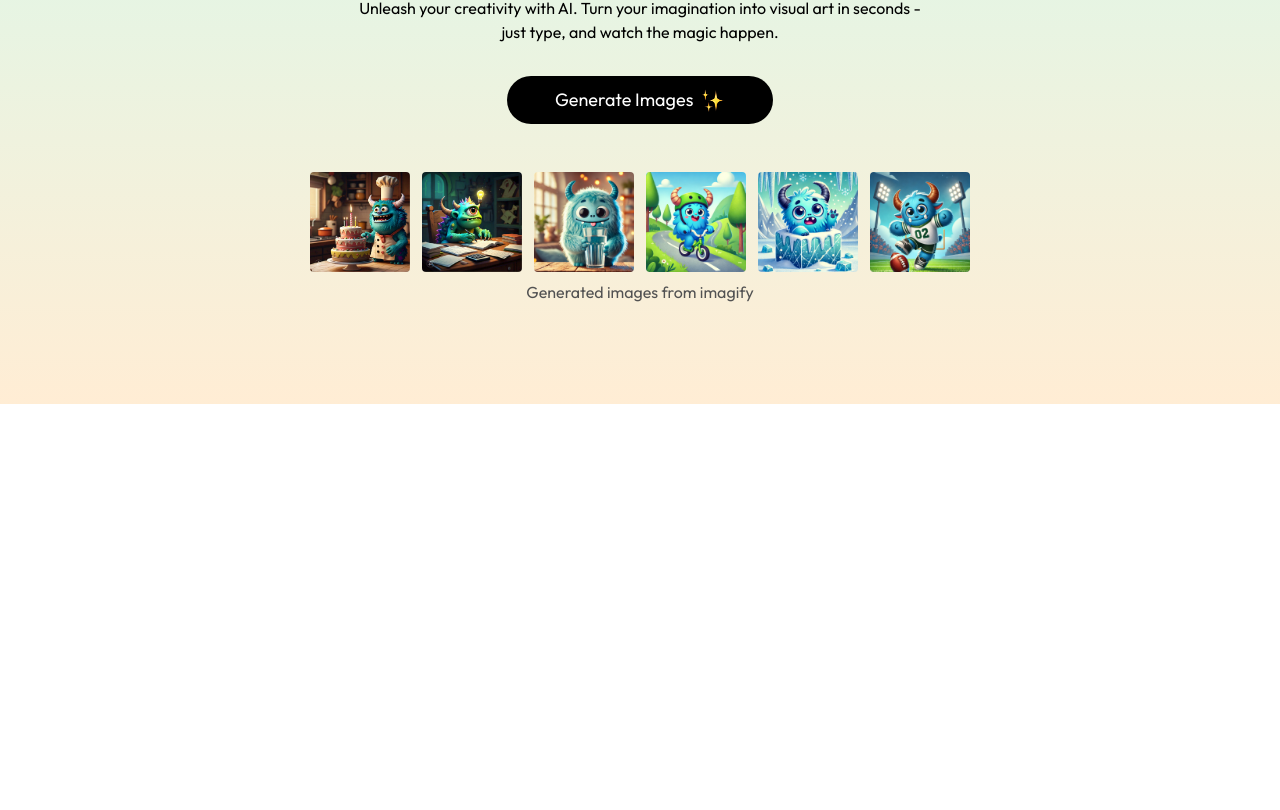
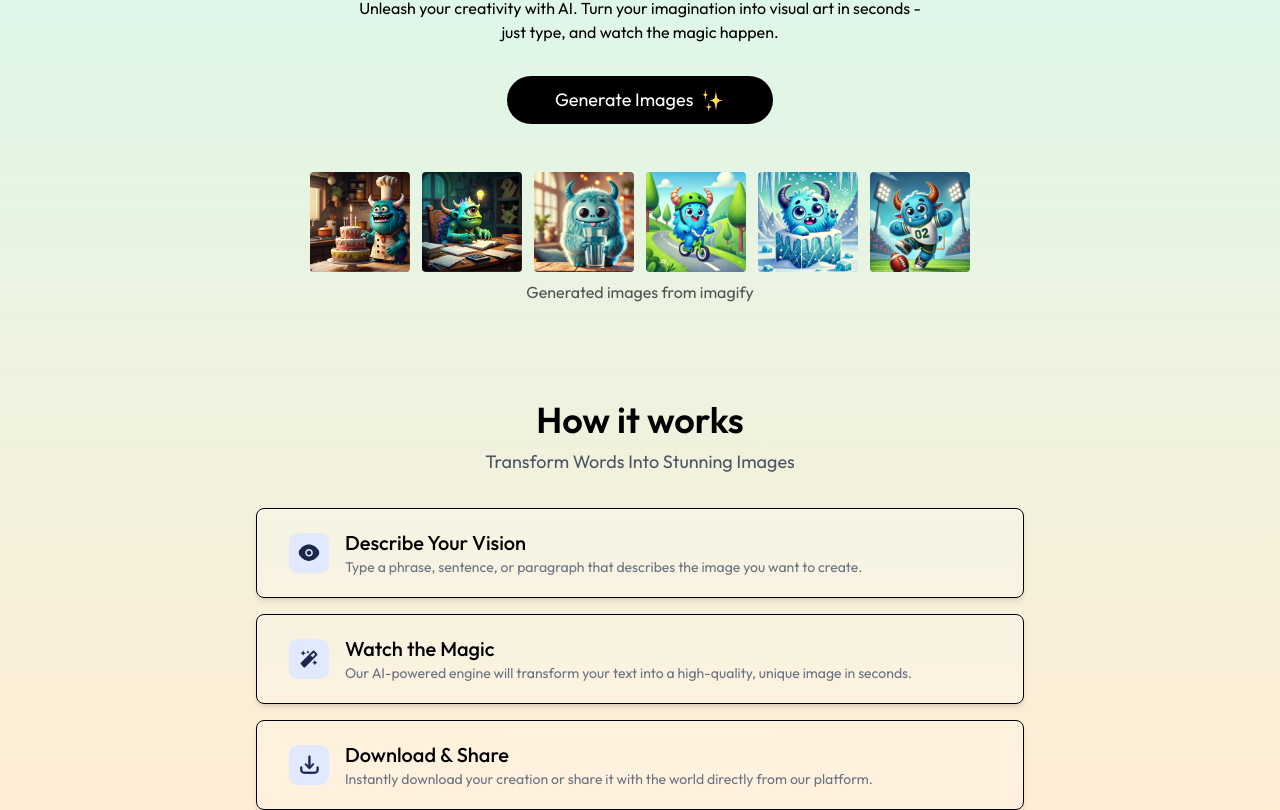
Before and after one commit to Vikas24Chauhan/Imagify, a React (Vite) app in the folder client/: page / in a window 1280 px wide. Shown: the part 396-1206 px from the top of the page. Before the commit the page ends 800 px from the top, so only its background shows below. Built offline with nearby package versions, Linux system fonts and the light colour scheme.

Commit message:
steps component added

```diff
--- a/client/src/components/Steps.jsx
+++ b/client/src/components/Steps.jsx
@@ -1,7 +1,31 @@
 import React from "react";
+import { stepsData } from "../assets/assets";
 
 function Steps() {
-  return <div>Steps</div>;
+  return (
+    <div className="flex flex-col items-center justify-center mt-24">
+      <h1 className="text-3xl sm:text-4xl font-semibold mb-2">How it works</h1>
+
+      <p className="text-lg text-gray-600 mb-8">
+        Transform Words Into Stunning Images
+      </p>
+
+      <div className="space-y-4 w-full max-w-3xl text-sm">
+        {stepsData.map((item, index) => (
+          <div
+            key={index}
+            className="flex items-center gap-4 p-5 px-8 bg-white/20 shadow-md border cursor-pointer hover:scale-[1.02] transition-all duration-300 rounded-lg"
+          >
+            <img width={40} src={item.icon} alt="" />
+            <div>
+              <h2 className="text-xl font-medium">{item.title}</h2>
+              <p className="text-gray-500">{item.description}</p>
+            </div>
+          </div>
+        ))}
+      </div>
+    </div>
+  );
 }
 
 export default Steps;
--- a/client/src/pages/Home.jsx
+++ b/client/src/pages/Home.jsx
@@ -1,10 +1,12 @@
 import React from "react";
 import Header from "../components/Header";
+import Steps from "../components/Steps";
 
 function Home() {
   return (
     <div>
       <Header />
+      <Steps />
     </div>
   );
 }
```
